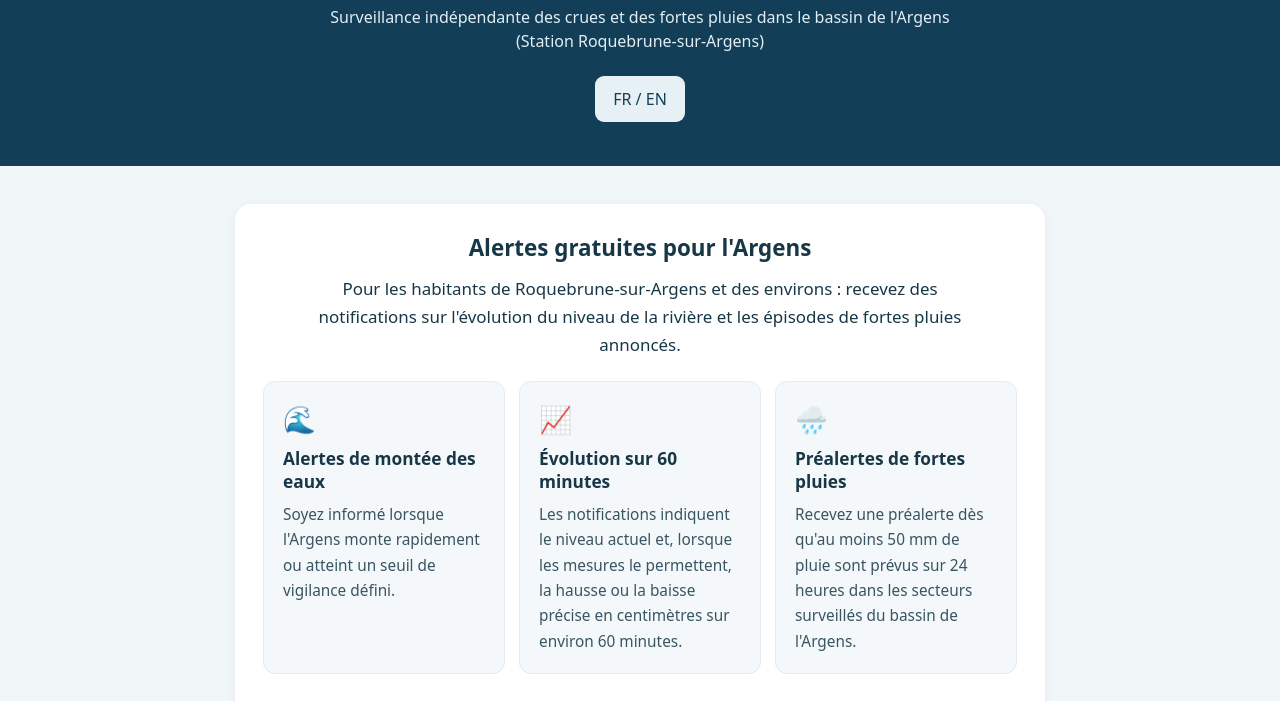
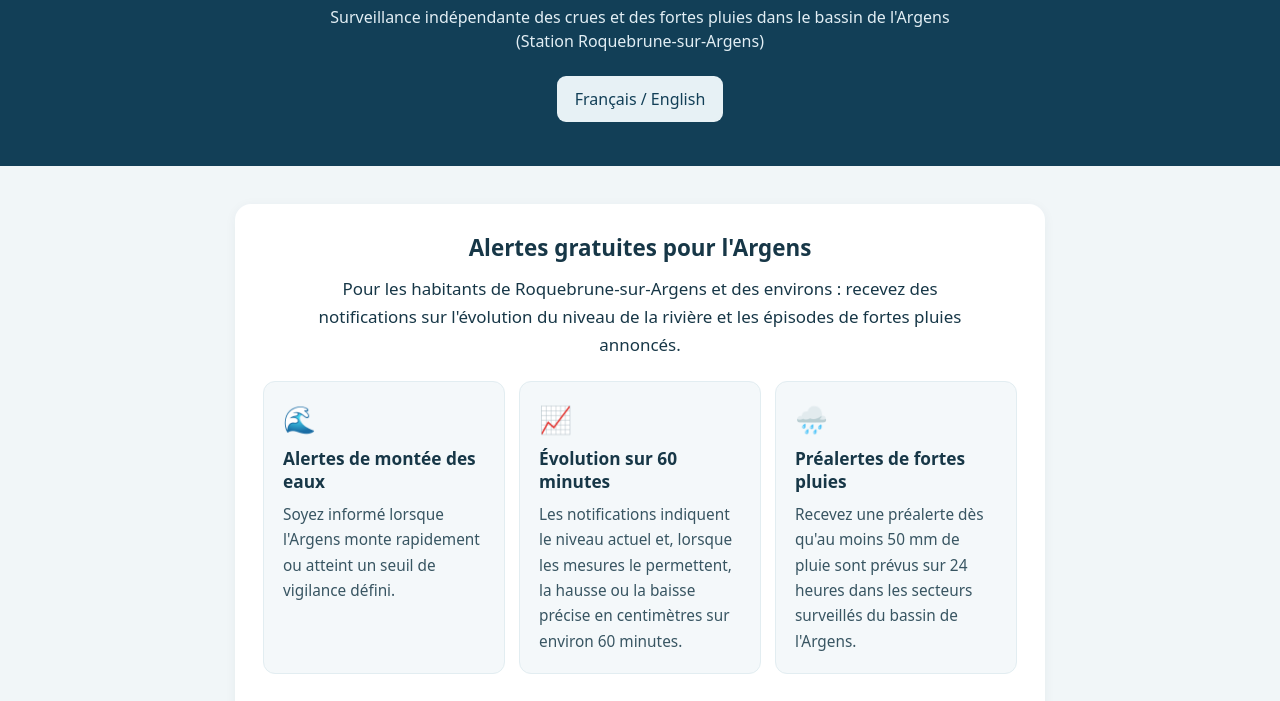
Before and after one commit to 6pkvnhczsz-create/argens-alerte, a plain HTML site: page index.html in a window 1280 px wide. Shown: the part 98-799 px from the top of the page. Drawn offline with Linux system fonts and the light colour scheme; no server answers.

Commit message:
Spell out French and English in language switch button

```diff
--- a/index.html
+++ b/index.html
@@ -33,7 +33,7 @@ button.secondary{background:#e7f1f5;color:#123f57}
 <h1>🌊 Argens Alerte</h1>
 <p class="header-subtitle" data-fr="Surveillance indépendante des crues et des fortes pluies dans le bassin de l'Argens&#10;(Station Roquebrune-sur-Argens)" data-en="Independent flood and heavy-rain monitoring in the Argens catchment&#10;(Roquebrune-sur-Argens station)">Surveillance indépendante des crues et des fortes pluies dans le bassin de l'Argens
 (Station Roquebrune-sur-Argens)</p>
-<button class="secondary" onclick="toggle()" aria-label="Change language">FR / EN</button>
+<button class="secondary" onclick="toggle()" aria-label="Changer de langue / Change language">Français / English</button>
 </header>
 <main>
 <section>
```
